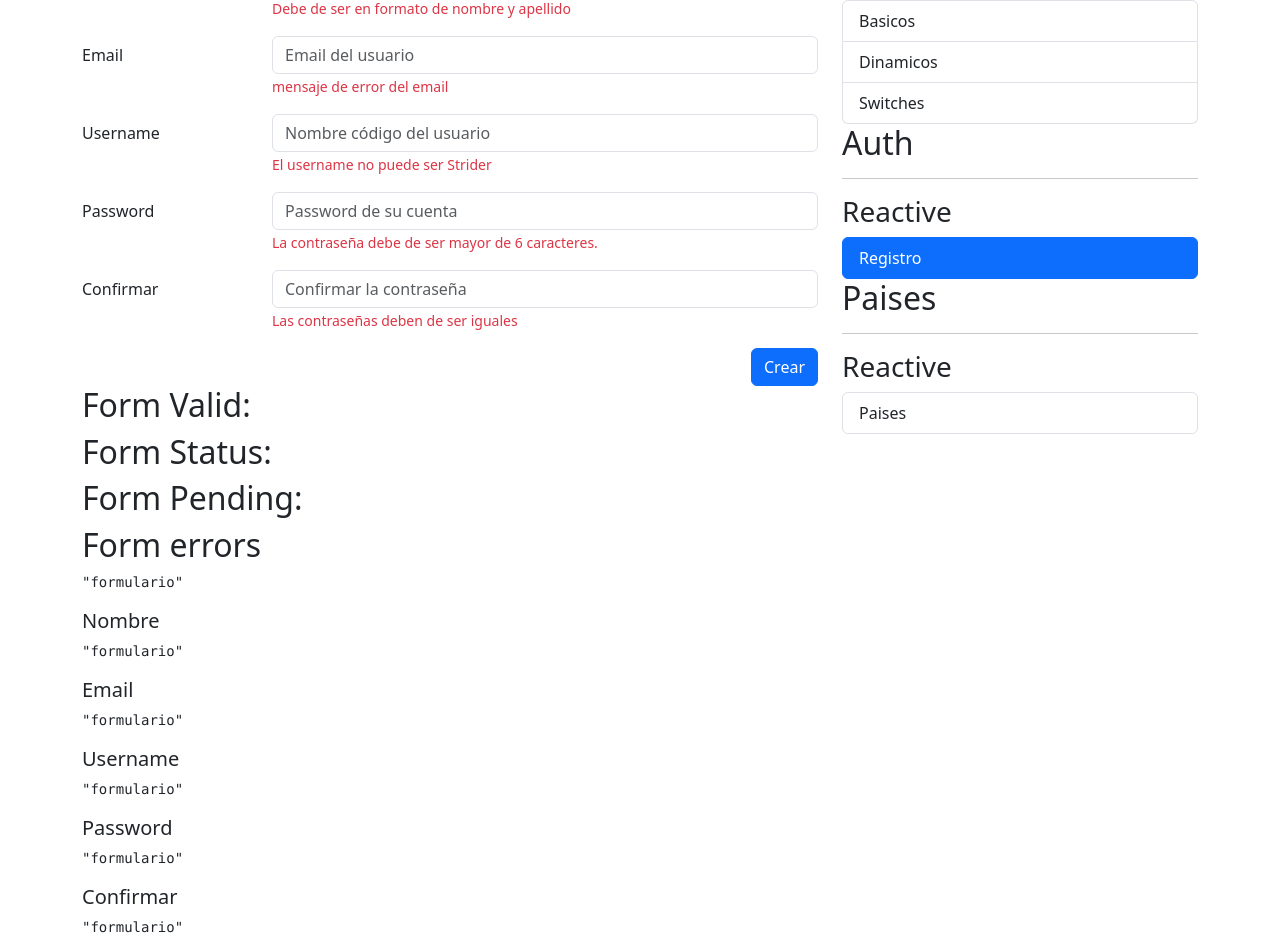
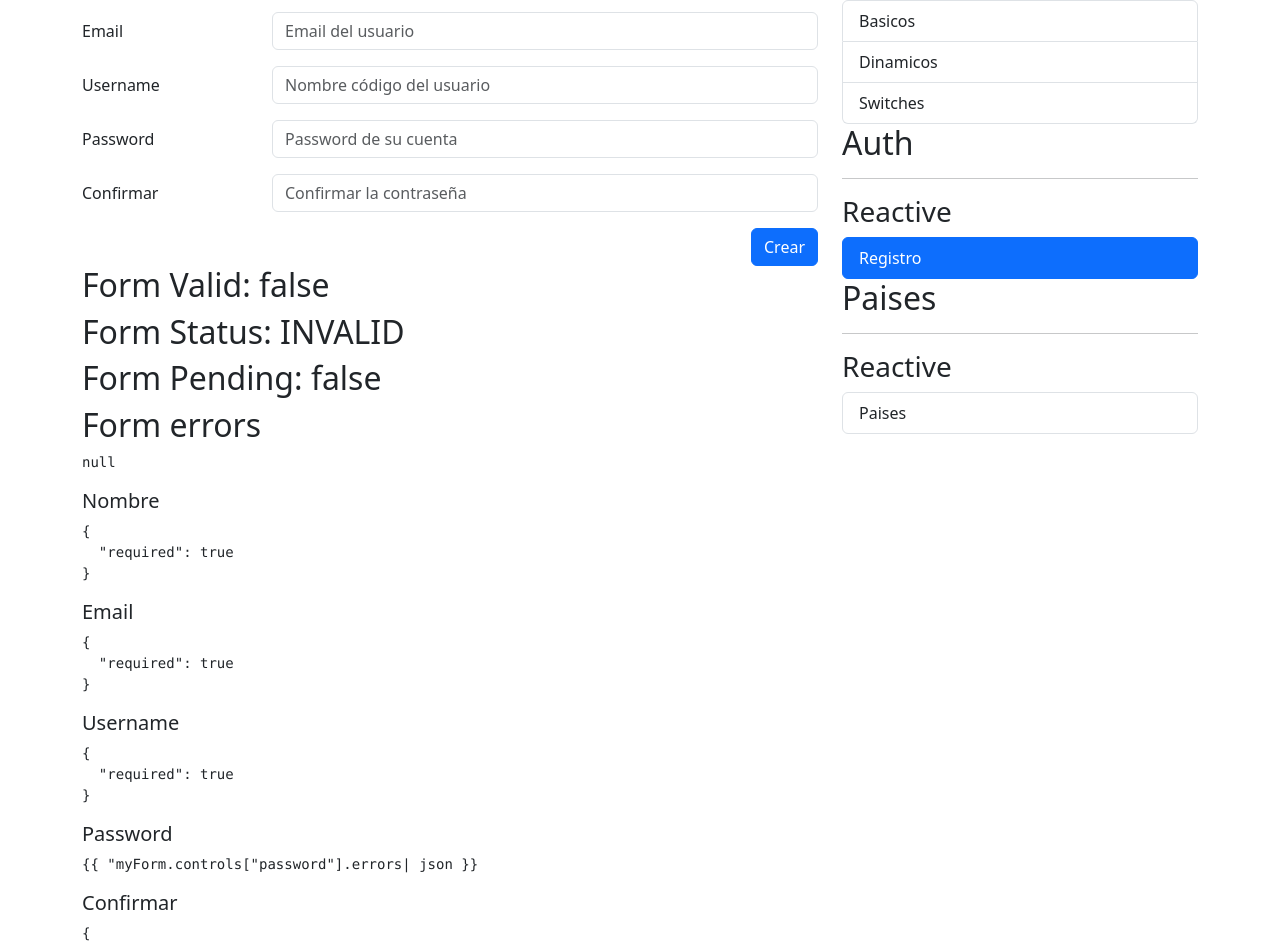
Before and after one commit to MCristina94/FormulariosApp, an Angular app: page /auth/sign-up in a window 1280 px wide. Shown: the part 161-1107 px from the top of the page. Built offline with nearby package versions, Linux system fonts and the light colour scheme.

Commit message:
added validators to passwords

```diff
--- a/src/app/auth/pages/register-page/register-page.component.html
+++ b/src/app/auth/pages/register-page/register-page.component.html
@@ -3,7 +3,7 @@
 
 <div class="row">
   <div class="col">
-    <form autocomplete="off">
+    <form autocomplete="off" [formGroup]="myForm" (ngSubmit)="onSubmit()">
       <!-- Nombre -->
       <div class="row mb-3">
         <label class="col-sm-3 col-form-label">Nombre y apellido</label>
@@ -12,11 +12,14 @@
             type="text"
             class="form-control"
             placeholder="Nombre del usuario"
+            formControlName="name"
           />
 
+          @if(formUtils.isValidField(myForm, 'name')){
           <span class="form-text text-danger">
-            Debe de ser en formato de nombre y apellido
+            {{ formUtils.getFieldError(myForm, "name") }}
           </span>
+          }
         </div>
       </div>
 
@@ -28,10 +31,13 @@
             type="email"
             class="form-control"
             placeholder="Email del usuario"
+            formControlName="email"
           />
+          @if(formUtils.isValidField(myForm, 'email')){
           <span class="form-text text-danger">
-            mensaje de error del email
+            {{ formUtils.getFieldError(myForm, "email") }}
           </span>
+          }
         </div>
       </div>
 
@@ -43,10 +49,13 @@
             type="text"
             class="form-control"
             placeholder="Nombre código del usuario"
+            formControlName="username"
           />
+          @if(formUtils.isValidField(myForm, 'username')){
           <span class="form-text text-danger">
-            El username no puede ser Strider
+            {{ formUtils.getFieldError(myForm, "username") }}
           </span>
+          }
         </div>
       </div>
 
@@ -58,11 +67,14 @@
             type="password"
             class="form-control"
             placeholder="Password de su cuenta"
+            formControlName="password"
           />
 
+          @if(formUtils.isValidField(myForm, 'password')){
           <span class="form-text text-danger">
-            La contraseña debe de ser mayor de 6 caracteres.
+            {{ formUtils.getFieldError(myForm, "password") }}
           </span>
+          }
         </div>
       </div>
 
@@ -74,11 +86,14 @@
             type="password"
             class="form-control"
             placeholder="Confirmar la contraseña"
+            formControlName="password2"
           />
 
+          @if(formUtils.isValidField(myForm, 'password2')){
           <span class="form-text text-danger">
-            Las contraseñas deben de ser iguales
+            {{ formUtils.getFieldError(myForm, "password2") }}
           </span>
+          }
         </div>
       </div>
 
@@ -91,23 +106,23 @@
   </div>
 </div>
 
-<h2>Form Valid:</h2>
-<h2>Form Status:</h2>
-<h2>Form Pending:</h2>
+<h2>Form Valid: {{ myForm.valid }}</h2>
+<h2>Form Status: {{ myForm.status }}</h2>
+<h2>Form Pending: {{ myForm.pending }}</h2>
 <h2>Form errors</h2>
-<pre>{{ "formulario" | json }}</pre>
+<pre>{{ myForm.errors | json }}</pre>
 
 <h5>Nombre</h5>
-<pre>{{ "formulario" | json }}</pre>
+<pre>{{ myForm.controls["name"].errors | json }}</pre>
 
 <h5>Email</h5>
-<pre>{{ "formulario" | json }}</pre>
+<pre>{{ myForm.controls["email"].errors | json }}</pre>
 
 <h5>Username</h5>
-<pre>{{ "formulario" | json }}</pre>
+<pre>{{ myForm.controls["username"].errors | json }}</pre>
 
 <h5>Password</h5>
-<pre>{{ "formulario" | json }}</pre>
+<pre>{{ "myForm.controls["password"].errors| json }}</pre>
 
 <h5>Confirmar</h5>
-<pre>{{ "formulario" | json }}</pre>
+<pre>{{ myForm.controls["password2"].errors | json }}</pre>
--- a/src/app/auth/pages/register-page/register-page.component.ts
+++ b/src/app/auth/pages/register-page/register-page.component.ts
@@ -1,9 +1,52 @@
 import { JsonPipe } from '@angular/common';
-import { Component } from '@angular/core';
+import { Component, inject } from '@angular/core';
+import {
+  AbstractControl,
+  FormBuilder,
+  FormGroup,
+  ReactiveFormsModule,
+  Validators,
+} from '@angular/forms';
+import { FormUtils } from '../../../utils/form-utils';
 
 @Component({
   selector: 'app-register-page',
-  imports: [JsonPipe],
+  imports: [JsonPipe, ReactiveFormsModule],
   templateUrl: './register-page.component.html',
 })
-export class RegisterPageComponent {}
+export class RegisterPageComponent {
+  private fb = inject(FormBuilder);
+  formUtils = FormUtils;
+  myForm: FormGroup = this.fb.group(
+    {
+      name: [
+        '',
+        [Validators.required, Validators.pattern(this.formUtils.namePattern)],
+      ], //con pattern hago validacion con la expresion regular de formUtils
+      email: [
+        '',
+        [Validators.required, Validators.pattern(this.formUtils.emailPattern)],
+      ],
+      username: [
+        '',
+        [
+          Validators.required,
+          Validators.minLength(6),
+          Validators.pattern(this.formUtils.notOnlySpacesPattern),
+        ],
+      ],
+      password: ['', [Validators.required, Validators.minLength(6)]],
+      password2: ['', Validators.required],
+    },
+    {
+      validators: [
+        this.formUtils.isFieldOneEqualFieldTwo('password', 'password2'),
+      ],
+    }
+  );
+
+  onSubmit() {
+    this.myForm.markAllAsTouched();
+    console.log(this.myForm.value);
+  }
+}
--- a/src/app/utils/form-utils.ts
+++ b/src/app/utils/form-utils.ts
@@ -1,6 +1,17 @@
-import { FormArray, FormControl, FormGroup } from '@angular/forms';
+import {
+  AbstractControl,
+  FormArray,
+  FormControl,
+  FormGroup,
+} from '@angular/forms';
 
 export class FormUtils {
+  //expresiones regulares:
+
+  static namePattern = '([a-zA-Z]+) ([a-zA-Z]+)';
+  static emailPattern = '^[a-z0-9._%+-]+@[a-z0-9.-]+\\.[a-z]{2,4}$';
+  static notOnlySpacesPattern = '^[a-zA-Z0-9]+$';
+
   static isValidField(form: FormGroup, fieldName: string): boolean | null {
     return (
       !!form.controls[fieldName].errors && form.controls[fieldName].touched
@@ -20,6 +31,12 @@ export class FormUtils {
           return ` Minimo de ${errors['minlength'].requiredLength} caracteres`;
         case 'min':
           return `Valor minimo de ${errors['min'].min}`;
+        case 'email':
+          return `El correo es invalido`;
+        case 'pattern':
+          if (errors['pattern'].requiredPattern === FormUtils.emailPattern) {
+            return 'El correo electronico no es permitido';
+          }
       }
     }
     return null;
@@ -46,4 +63,14 @@ export class FormUtils {
     }
     return null;
   }
+
+  static isFieldOneEqualFieldTwo(field1: string, field2: string) {
+    //funcion para validar si password1 es igual a password2
+    return (formGroup: AbstractControl) => {
+      const field1Value = formGroup.get(field1)?.value;
+      const field2Value = formGroup.get(field2)?.value;
+
+      return field1Value === field2Value ? null : { passwordsNotEqual: true };
+    };
+  }
 }
```
